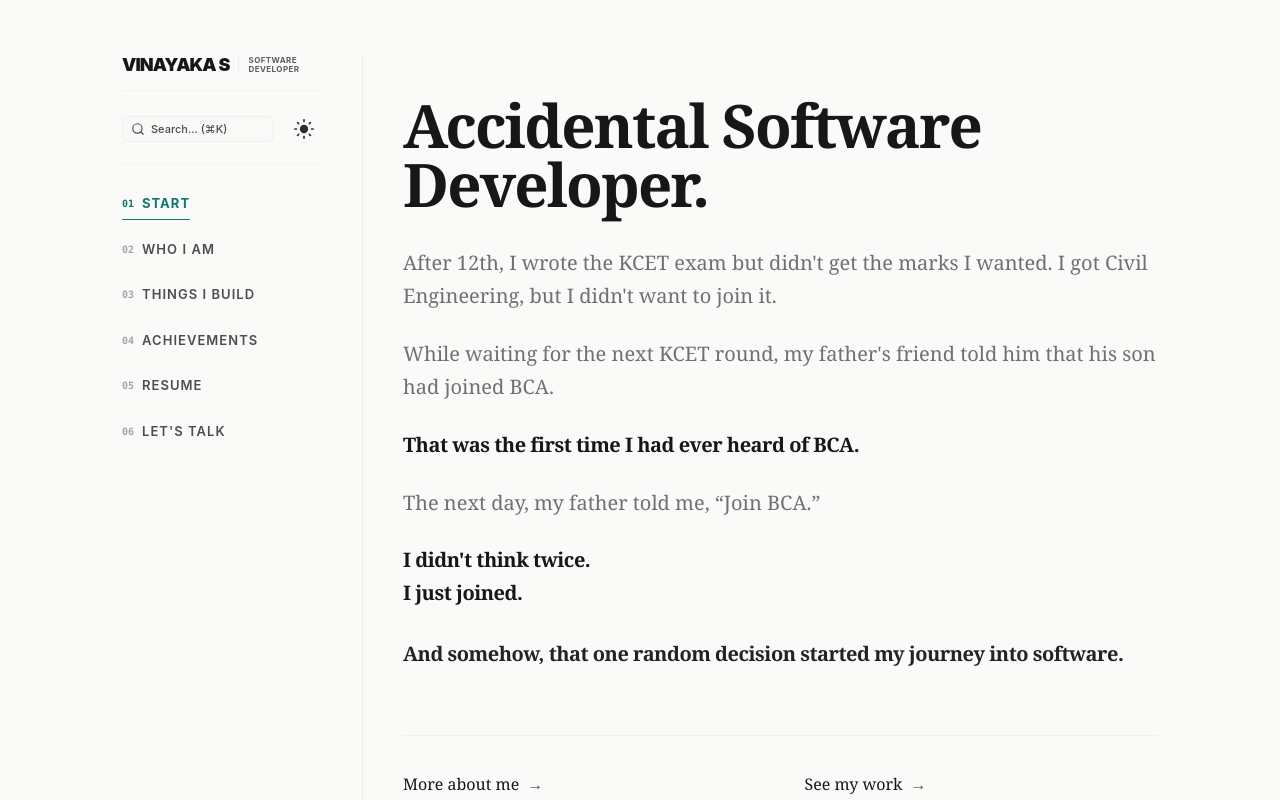
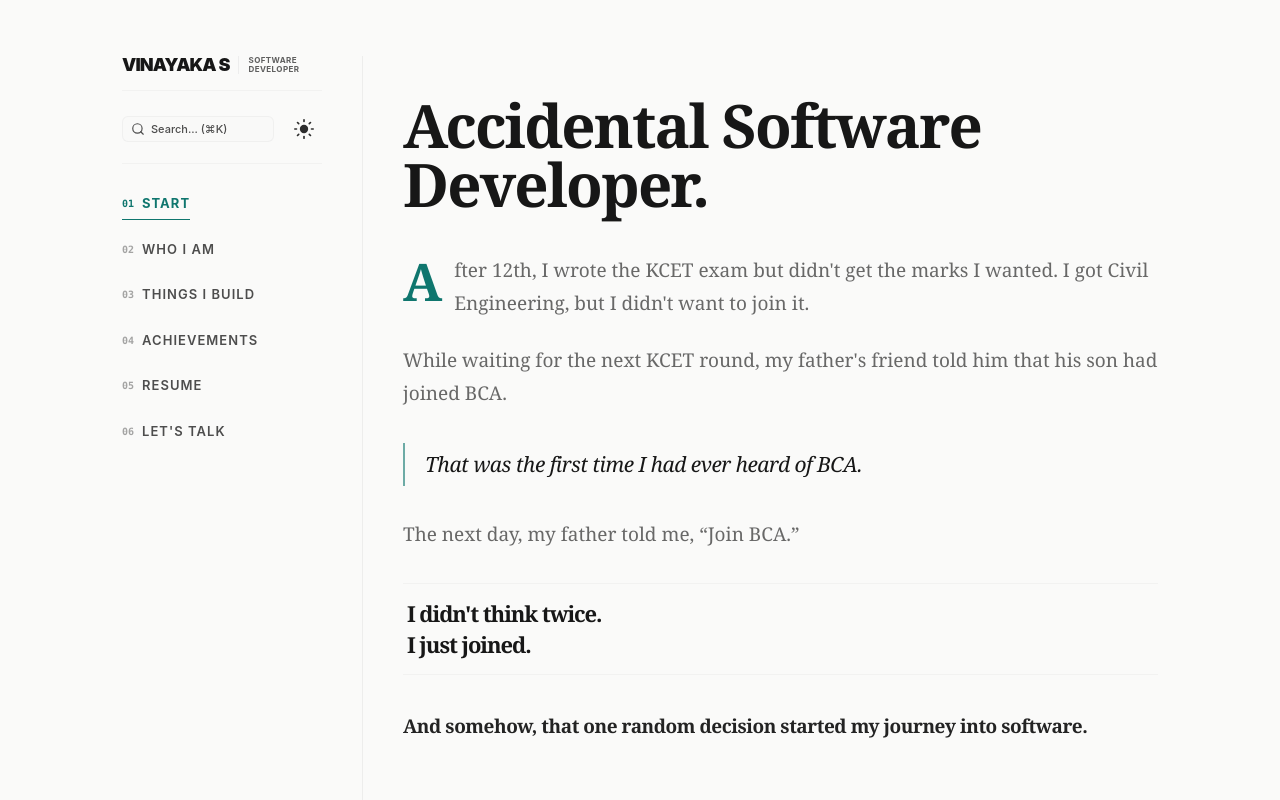
Before and after one commit to vinayaka2003/Portfolio, a Next.js app: page / in a window 1280 px wide. Shown: the top 800 px of the page. Built offline with nearby package versions, Linux system fonts and the light colour scheme.

Commit message:
Design: Improve homepage typography visual hierarchy and editorial block layout

```diff
--- a/src/app/page.js
+++ b/src/app/page.js
@@ -28,14 +28,14 @@ export default function Home() {
   return (
     <div className="pt-6 sm:pt-8 lg:pt-10 pb-2 font-serif antialiased">
       {/* Hero Heading - Dynamic scale with optical line breaks */}
-      <h1 className="max-w-[850px] text-[clamp(2.15rem,5.5vw,3.75rem)] font-bold tracking-[-0.03em] leading-[0.98] mb-8 font-serif text-foreground">
+      <h1 className="max-w-[850px] text-[clamp(2.15rem,5.5vw,3.75rem)] font-bold tracking-[-0.03em] leading-[0.98] mb-10 font-serif text-foreground">
         Accidental Software Developer.
       </h1>
 
       {/* Story Paragraphs */}
-      <div className="space-y-6 text-[17.5px] sm:text-[18.5px] lg:text-[20px] leading-[1.68] text-muted/80 font-serif max-w-[720px] lg:max-w-[760px]">
-        {/* Normal */}
-        <p>
+      <div className="space-y-6 text-[17px] sm:text-[18px] lg:text-[19px] leading-[1.75] text-muted/85 font-serif max-w-[720px] lg:max-w-[760px]">
+        {/* Normal with drop cap */}
+        <p className="first-letter:text-[52px] first-letter:font-bold first-letter:float-left first-letter:mr-3 first-letter:mt-1.5 first-letter:leading-[0.8] first-letter:text-accent select-none">
           After 12th, I wrote the KCET exam but didn&apos;t get the marks I wanted. I got Civil Engineering, but I didn&apos;t want to join it.
         </p>
 
@@ -44,8 +44,8 @@ export default function Home() {
           While waiting for the next KCET round, my father&apos;s friend told him that his son had joined BCA.
         </p>
 
-        {/* Emphasis */}
-        <p className="font-semibold text-foreground tracking-tight leading-[1.68]">
+        {/* Pull-quote style emphasis */}
+        <p className="text-[19px] sm:text-[20px] lg:text-[21px] font-medium text-foreground tracking-tight leading-[1.5] pl-5 border-l-2 border-accent/60 py-1.5 my-8 italic">
           That was the first time I had ever heard of BCA.
         </p>
 
@@ -55,12 +55,12 @@ export default function Home() {
         </p>
 
         {/* Strongest */}
-        <p className="font-bold text-foreground tracking-tight leading-[1.65]">
+        <p className="text-[20px] sm:text-[21px] lg:text-[22px] font-extrabold text-foreground tracking-tighter leading-[1.4] py-3.5 border-t border-b border-border/40 my-8 pl-1">
           I didn&apos;t think twice.<br />
           I just joined.
         </p>
 
-        {/* Normal/Medium */}
+        {/* Normal/Medium Conclusion */}
         <p className="font-semibold text-foreground/95 tracking-tight leading-[1.68] pt-1">
           And somehow, that one random decision started my journey into software.
         </p>
```
